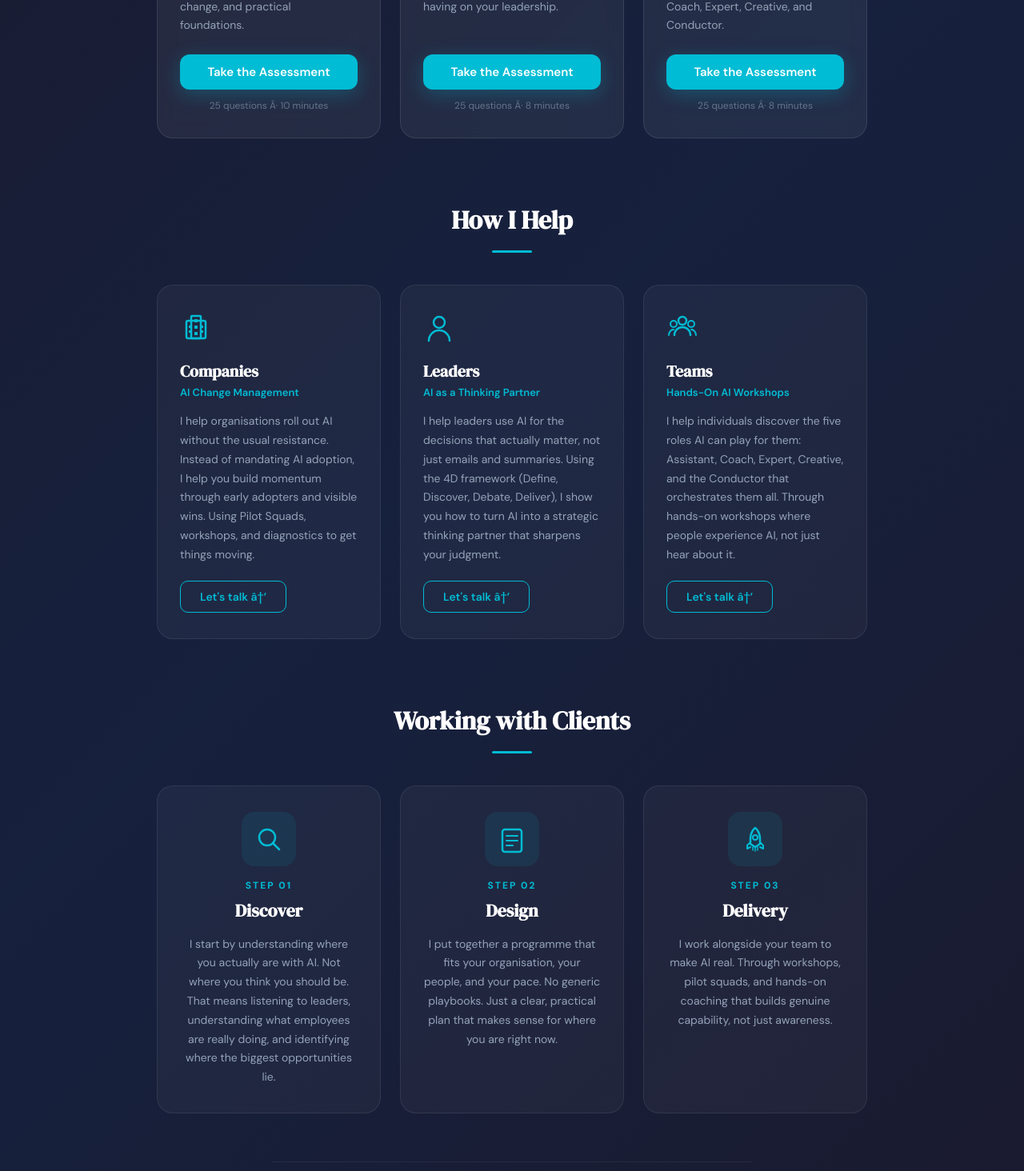
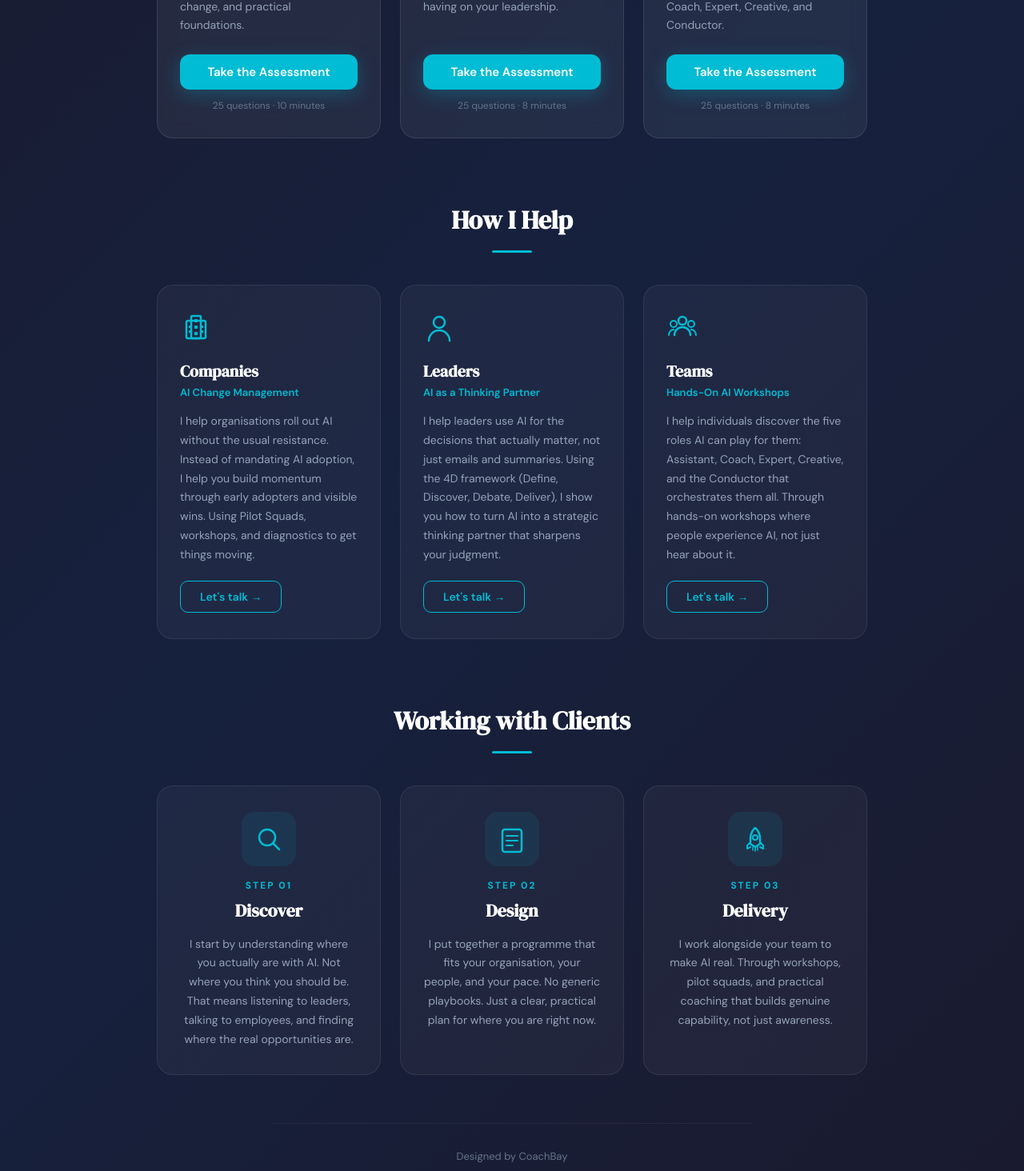
Before and after one commit to coachbay/site, a React (Vite) app: page / in a window 1280 px wide. Shown: the part 620-2084 px from the top of the page at 80% size. Built offline with nearby package versions, Linux system fonts and the light colour scheme.

Commit message:
Fix garbled characters and rebalance card text

```diff
--- a/LandingPage.jsx
+++ b/LandingPage.jsx
@@ -54,7 +54,7 @@ const cards = [
     subtitle: "AI Readiness Diagnostic",
     description: "Is your organisation ready to adopt AI? Assess your strategic clarity, leadership readiness, employee sentiment, culture of change, and practical foundations.",
     buttonText: "Take the Assessment",
-    detail: "25 questions Â· 10 minutes",
+    detail: "25 questions · 10 minutes",
   },
   {
     id: "leader",
@@ -62,7 +62,7 @@ const cards = [
     subtitle: "AI Leadership Diagnostic",
     description: "How effectively are you using AI as a strategic thinking partner? Assess your current usage, habits, depth, trust, and the impact AI is having on your leadership.",
     buttonText: "Take the Assessment",
-    detail: "25 questions Â· 8 minutes",
+    detail: "25 questions · 8 minutes",
   },
   {
     id: "team",
@@ -70,7 +70,7 @@ const cards = [
     subtitle: "Personal AI Diagnostic",
     description: "How are you using AI as an individual? Discover where you are on the AI adoption curve and unlock the roles of Assistant, Coach, Expert, Creative, and Conductor.",
     buttonText: "Take the Assessment",
-    detail: "25 questions Â· 8 minutes",
+    detail: "25 questions · 8 minutes",
   },
 ];
 
@@ -279,7 +279,7 @@ export default function LandingPage({ onNavigate }) {
               transition: "all 0.2s ease",
               alignSelf: "flex-start",
             }}>
-              Let's talk â†’
+              Let's talk →
             </a>
           </div>
 
@@ -317,7 +317,7 @@ export default function LandingPage({ onNavigate }) {
               transition: "all 0.2s ease",
               alignSelf: "flex-start",
             }}>
-              Let's talk â†’
+              Let's talk →
             </a>
           </div>
 
@@ -355,7 +355,7 @@ export default function LandingPage({ onNavigate }) {
               transition: "all 0.2s ease",
               alignSelf: "flex-start",
             }}>
-              Let's talk â†’
+              Let's talk →
             </a>
           </div>
         </div>
@@ -389,7 +389,7 @@ export default function LandingPage({ onNavigate }) {
             {
               step: "01",
               title: "Discover",
-              description: "I start by understanding where you actually are with AI. Not where you think you should be. That means listening to leaders, understanding what employees are really doing, and identifying where the biggest opportunities lie.",
+              description: "I start by understanding where you actually are with AI. Not where you think you should be. That means listening to leaders, talking to employees, and finding where the real opportunities are.",
               icon: (
                 <svg width="40" height="40" viewBox="0 0 40 40" fill="none">
                   <circle cx="18" cy="18" r="10" stroke={CYAN} strokeWidth="2.5" fill="none"/>
@@ -400,7 +400,7 @@ export default function LandingPage({ onNavigate }) {
             {
               step: "02",
               title: "Design",
-              description: "I put together a programme that fits your organisation, your people, and your pace. No generic playbooks. Just a clear, practical plan that makes sense for where you are right now.",
+              description: "I put together a programme that fits your organisation, your people, and your pace. No generic playbooks. Just a clear, practical plan for where you are right now.",
               icon: (
                 <svg width="40" height="40" viewBox="0 0 40 40" fill="none">
                   <rect x="8" y="8" width="24" height="28" rx="3" stroke={CYAN} strokeWidth="2.5" fill="none"/>
@@ -413,7 +413,7 @@ export default function LandingPage({ onNavigate }) {
             {
               step: "03",
               title: "Delivery",
-              description: "I work alongside your team to make AI real. Through workshops, pilot squads, and hands-on coaching that builds genuine capability, not just awareness.",
+              description: "I work alongside your team to make AI real. Through workshops, pilot squads, and practical coaching that builds genuine capability, not just awareness.",
               icon: (
                 <svg width="40" height="40" viewBox="0 0 40 40" fill="none">
                   <path d="M20 6 C20 6 26 10 26 20 L26 26 L20 30 L14 26 L14 20 C14 10 20 6 20 6Z" stroke={CYAN} strokeWidth="2.5" strokeLinejoin="round" fill="none"/>
@@ -480,14 +480,14 @@ export default function LandingPage({ onNavigate }) {
           Designed by CoachBay
         </p>
         <p style={{ color: "#94a3b8", fontSize: 14, margin: "0 0 12px" }}>
-          Tomas Bay Â· <a href="mailto:coach@coachbay.ai" style={{ color: CYAN, textDecoration: "none" }}>coach@coachbay.ai</a>
+          Tomas Bay · <a href="mailto:coach@coachbay.ai" style={{ color: CYAN, textDecoration: "none" }}>coach@coachbay.ai</a>
         </p>
         <a href="https://coachbay.com" target="_blank" rel="noopener noreferrer" style={{
           color: "#64748b",
           fontSize: 13,
           textDecoration: "none",
         }}>
-          coachbay.com â†’
+          coachbay.com →
         </a>
       </div>
     </div>
```
